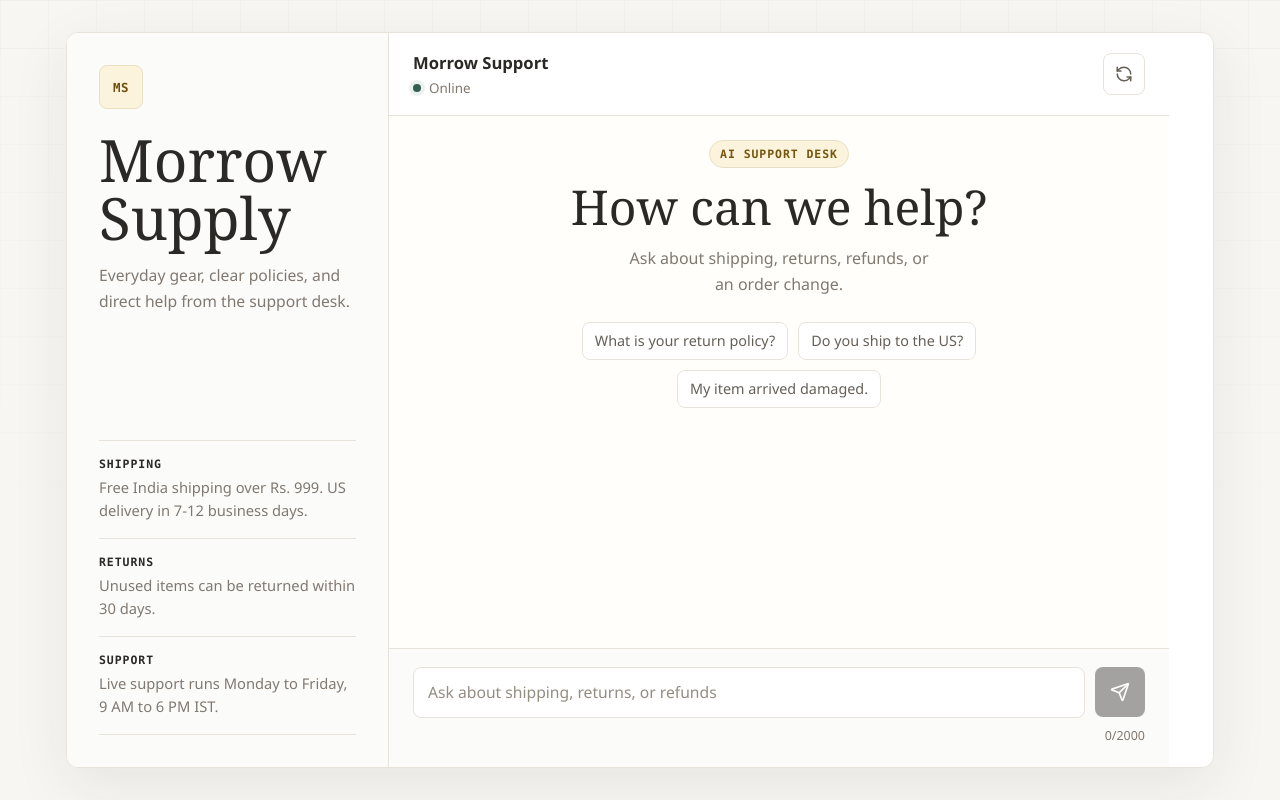
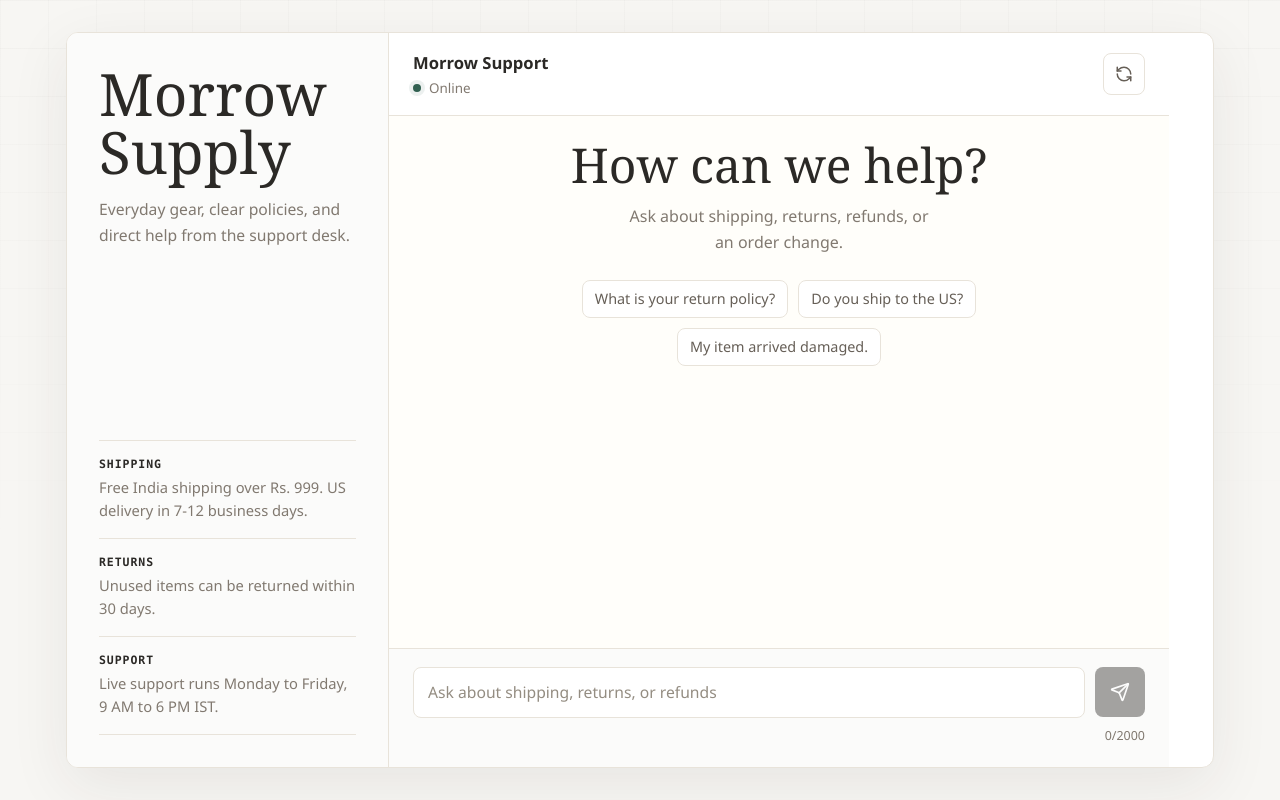
Before and after one commit to ph03iA/spur-assignment-, a Next.js app: page / in a window 1280 px wide. Built offline with nearby package versions, Linux system fonts and the light colour scheme.

Commit message:
style: simplify chat branding

```diff
--- a/src/app/globals.css
+++ b/src/app/globals.css
@@ -105,24 +105,9 @@ textarea:focus-visible {
   background: var(--surface);
 }
 
-.brand-mark {
-  display: inline-grid;
-  width: 44px;
-  height: 44px;
-  place-items: center;
-  border: 1px solid #eadfbf;
-  border-radius: 8px;
-  background: #fbf3db;
-  color: #6d4f0c;
-  font-family: var(--font-mono);
-  font-size: 0.78rem;
-  font-weight: 680;
-  letter-spacing: 0.04em;
-}
-
 .store-panel h1 {
   max-width: 11ch;
-  margin: 22px 0 14px;
+  margin: 0 0 14px;
   color: var(--text);
   font-family: var(--font-display);
   font-size: clamp(2.35rem, 5vw, 3.65rem);
@@ -281,20 +266,6 @@ textarea:focus-visible {
   width: min(430px, 100%);
   justify-items: center;
   animation: rise-in 620ms var(--ease-out) both;
-}
-
-.eyebrow {
-  margin-bottom: 14px;
-  border: 1px solid #e7dfc5;
-  border-radius: 999px;
-  background: #fbf3db;
-  color: #76560f;
-  padding: 6px 10px;
-  font-family: var(--font-mono);
-  font-size: 0.72rem;
-  font-weight: 640;
-  letter-spacing: 0.08em;
-  text-transform: uppercase;
 }
 
 .empty-state h2 {
--- a/src/components/chat-widget.tsx
+++ b/src/components/chat-widget.tsx
@@ -208,7 +208,6 @@ export function ChatWidget() {
       <section className="chat-frame" aria-label="AI support chat">
         <aside className="store-panel" aria-label="Store context">
           <div>
-            <span className="brand-mark">MS</span>
             <h1>Morrow Supply</h1>
             <p>
               Everyday gear, clear policies, and direct help from the support
@@ -259,7 +258,6 @@ export function ChatWidget() {
             ) : messages.length === 0 ? (
               <div className="empty-state">
                 <div>
-                  <span className="eyebrow">AI support desk</span>
                   <h2>How can we help?</h2>
                   <p>
                     Ask about shipping, returns, refunds, or an order change.
```
